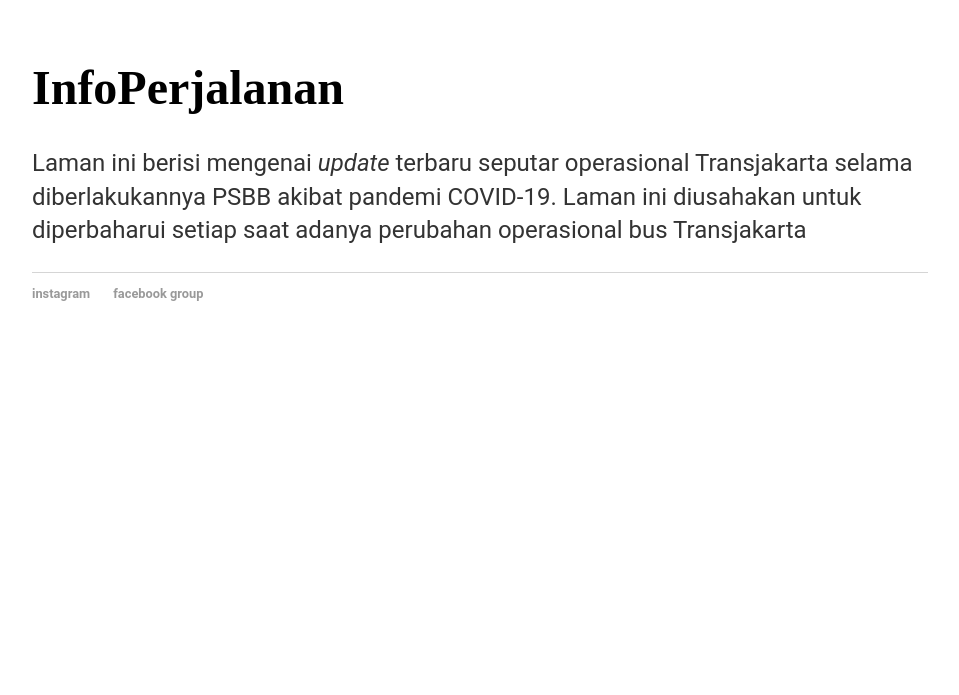
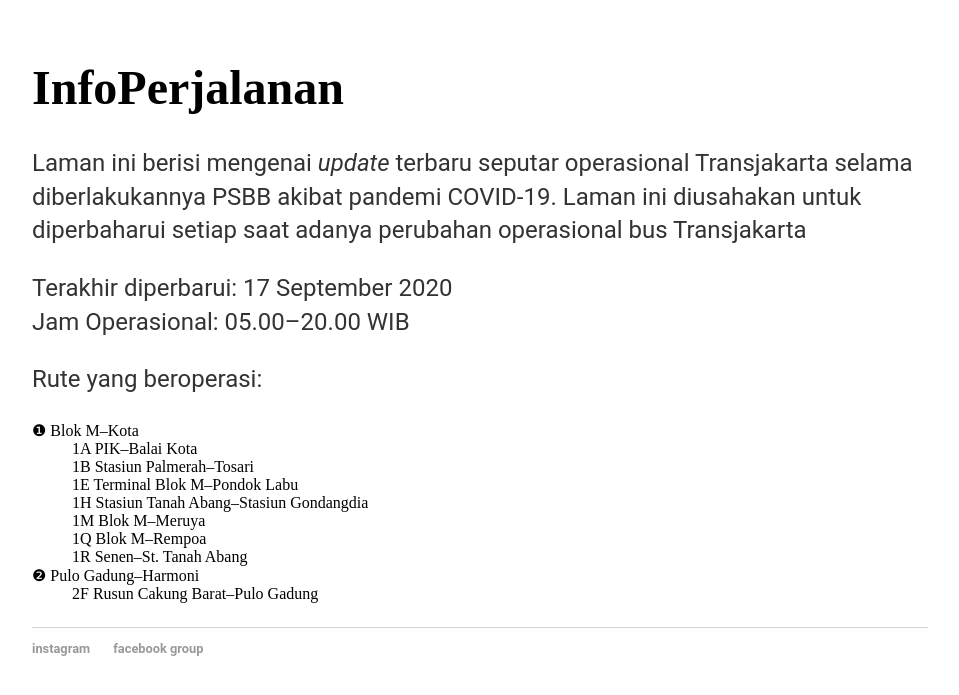
Before and after one commit to jepbusway/InfoPerjalanan2, a Jekyll site: the page built from index.html, in a window 1280 px wide. Shown: the top 695 px of the page, without its empty margins (160-1119 px from the left). Built offline with Jekyll 4.4.1, drawn with Linux system fonts in a browser that asks for light colours.

Commit message:
Update index.html

```diff
--- a/index.html
+++ b/index.html
@@ -4,5 +4,22 @@
 ---
 <div class="blurb">
         <h1>InfoPerjalanan</h1>
-	<p>Laman ini berisi mengenai <em>update</em> terbaru seputar operasional Transjakarta selama diberlakukannya PSBB akibat pandemi COVID-19. Laman ini diusahakan untuk diperbaharui setiap saat adanya perubahan operasional bus Transjakarta</p>
+	<p>Laman ini berisi mengenai <em>update</em> terbaru seputar operasional Transjakarta selama diberlakukannya
+		PSBB akibat pandemi COVID-19. Laman ini diusahakan untuk diperbaharui setiap saat adanya perubahan
+		operasional bus Transjakarta</p>
+	<div class="content">
+	    	<p class="list rute">Terakhir diperbarui: 17 September 2020<br>Jam Operasional: 05.00–20.00 WIB</p>
+ 	   	<p>Rute yang beroperasi:
+ 	   		<dt><kor1>❶</kor1>	Blok M–Kota</dt>
+ 	   		<dd><nor>1A</nor>	PIK–Balai Kota</dd>
+    			<dd><nor>1B</nor>	Stasiun Palmerah–Tosari</dd>
+    			<dd><nor>1E</nor>	Terminal Blok M–Pondok Labu</dd>
+    			<dd><nor>1H</nor>	Stasiun Tanah Abang–Stasiun Gondangdia</dd>
+    			<dd><nor>1M</nor>	Blok M–Meruya</dd>
+			<dd><nor>1Q</nor>	Blok M–Rempoa</dd>
+			<dd><nor>1R</nor>	Senen–St. Tanah Abang</dd>
+			<dt><kor2>❷</kor2>	Pulo Gadung–Harmoni</dt>
+			<dd><nor>2F</nor>	Rusun Cakung Barat–Pulo Gadung
+    		</p>
+    	</div>
 </div><!-- /.blurb -->
```
